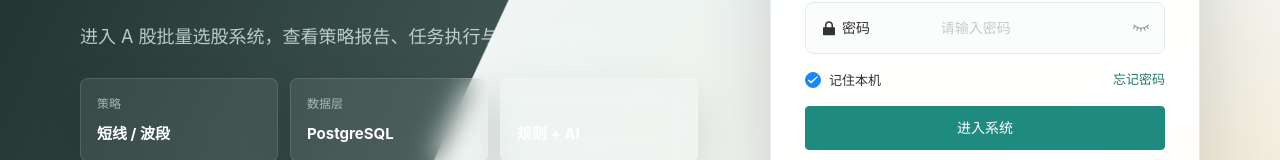
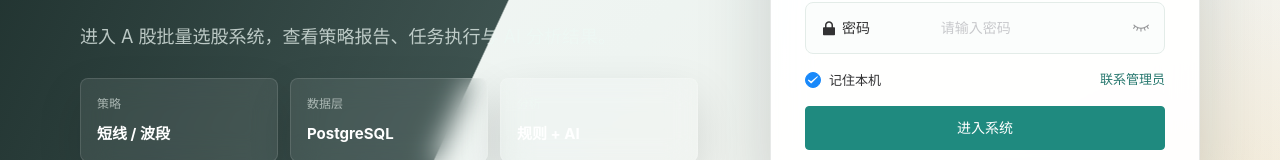
Before and after one commit to qjwhnry/mo-stock-selection, a Vue app in the folder frontend/: page /login in a window 1280 px wide. Shown: the part 400-560 px from the top of the page. Built offline with nearby package versions, Linux system fonts and the light colour scheme.

Commit message:
fix(frontend): clarify auth flow and date picker

```diff
--- a/frontend/package.json
+++ b/frontend/package.json
@@ -9,19 +9,19 @@
     "preview": "vite preview"
   },
   "dependencies": {
+    "axios": "^1.15.2",
     "vant": "^4.9.24",
-    "vue": "^3.5.32"
+    "vue": "^3.5.32",
+    "vue-router": "^4.6.4"
   },
   "devDependencies": {
     "@tailwindcss/vite": "^4.2.4",
     "@types/node": "^24.12.2",
     "@vitejs/plugin-vue": "^6.0.6",
     "@vue/tsconfig": "^0.9.1",
-    "axios": "^1.15.2",
     "tailwindcss": "^4.2.4",
     "typescript": "~6.0.2",
     "vite": "^8.0.10",
-    "vue-router": "^4.6.4",
     "vue-tsc": "^3.2.7"
   }
 }
--- a/frontend/src/api/index.ts
+++ b/frontend/src/api/index.ts
@@ -177,6 +177,7 @@ export interface StockDetailResponse {
 
 /**
  * 验证认证信息是否有效（登录时使用）
+ * 生产部署下 /api 由 Nginx Basic Auth 保护；本地直连 FastAPI 时 /health 仅检查服务可用性。
  * @param authorization Basic Auth 字符串
  */
 export function verifyAuth(authorization: string) {
--- a/frontend/src/views/Execute.vue
+++ b/frontend/src/views/Execute.vue
@@ -51,8 +51,22 @@ const showSchedStrategyPicker = ref(false)  // 调度策略选择器
 const showDatePicker = ref(false)           // 日期选择器
 const showTimePicker = ref(false)            // 时间选择器
 
+/**
+ * 日期选择器初始值：取 Asia/Shanghai 当天，避免写死日期导致后续默认值过期
+ */
+function todayPickerValue(): string[] {
+  const parts = new Intl.DateTimeFormat('en-CA', {
+    timeZone: 'Asia/Shanghai',
+    year: 'numeric',
+    month: '2-digit',
+    day: '2-digit',
+  }).formatToParts(new Date())
+  const getPart = (type: string) => parts.find(part => part.type === type)?.value || ''
+  return [getPart('year'), getPart('month'), getPart('day')]
+}
+
 // 日期选择器初始值（年/月/日数组）
-const datePickerValue = ref(['2026', '05', '02'])
+const datePickerValue = ref(todayPickerValue())
 
 // 时间选择器列：[小时列表, 分钟列表]
 const timeColumns = computed(() => [
--- a/frontend/src/views/Login.vue
+++ b/frontend/src/views/Login.vue
@@ -3,8 +3,8 @@
  * 登录页
  *
  * 功能：
- * 1. 使用 HTTP Basic Auth 认证方式
- * 2. 用户输入账号密码，前端构建 Basic Auth 字符串并发送给后端验证
+ * 1. 使用 HTTP Basic Auth 认证方式（生产环境由 Nginx 校验）
+ * 2. 用户输入账号密码，前端构建 Basic Auth 字符串并发送到 /api/health 验证
  * 3. 验证成功后保存认证信息到 localStorage（记住登录）或 sessionStorage（仅会话）
  * 4. 验证成功后根据 redirect 参数或默认跳转到首页
  */
@@ -47,7 +47,7 @@ async function handleSubmit() {
   try {
     // 构建 Authorization 头值：'Basic base64(username:password)'
     const authorization = buildBasicAuth(form.username, form.password)
-    // 调用 /api/health 验证认证信息（后端 Basic Auth 中间件校验）
+    // 调用 /api/health 验证认证信息（生产环境由 Nginx Basic Auth 校验）
     await verifyAuth(authorization)
     // 保存认证会话到本地存储
     setAuthSession(form.username, authorization, form.remember)
@@ -132,12 +132,12 @@ async function handleSubmit() {
             </template>
           </van-field>
 
-          <!-- 记住本机选项 -->
+          <!-- 记住本机选项和账号维护提示 -->
           <div class="form-options">
             <van-checkbox v-model="form.remember" icon-size="16px">
               记住本机
             </van-checkbox>
-            <a href="javascript:void(0)">忘记密码</a>
+            <span>联系管理员</span>
           </div>
 
           <!-- 提交按钮 -->
@@ -318,9 +318,8 @@ async function handleSubmit() {
   font-size: 13px;
 }
 
-.form-options a {
+.form-options span {
   color: #28786f;
-  text-decoration: none;
 }
 
 /* Vant 组件主题色覆盖 */
```
Also changed, not shown: 2 other files (tests, documents, lock files or other folders).
